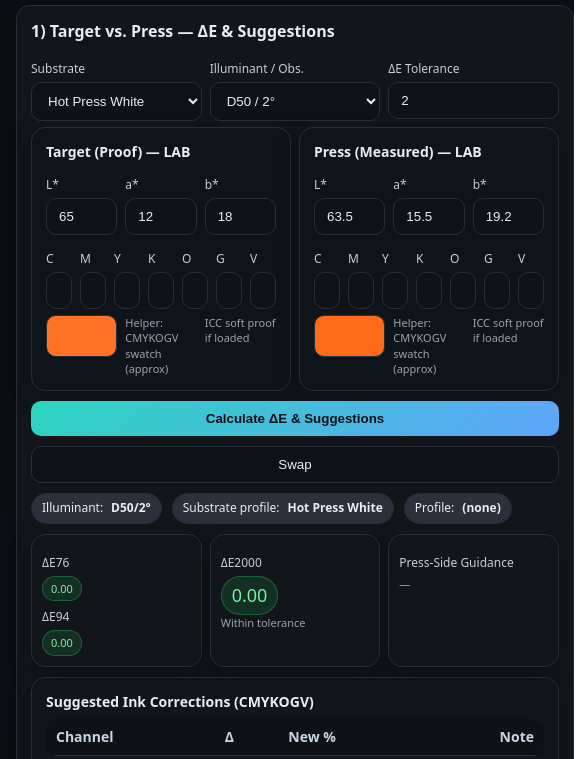
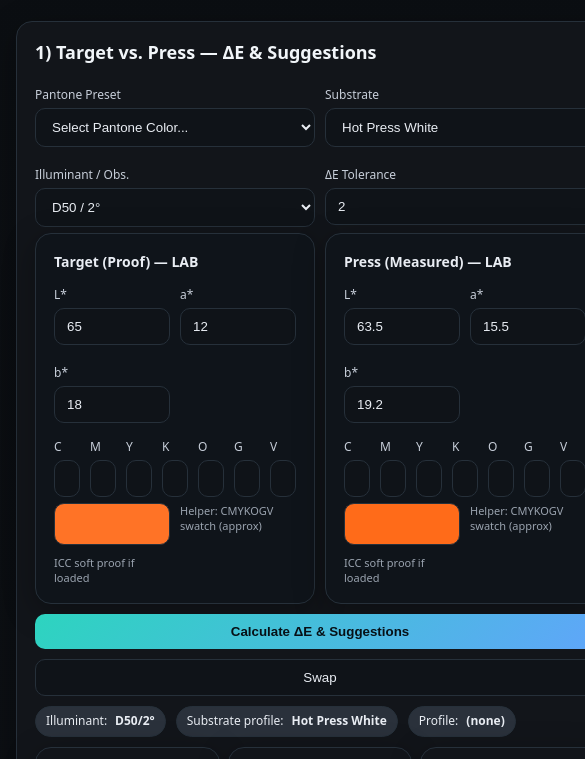
Before and after one commit to Hostind/hdcmyk, a website: page index.html in a window 390 px wide. Shown: the part 150-909 px from the top of the page, 585 px wide, since content can reach past the window. Drawn offline with Linux system fonts and the light colour scheme.

Commit message:
Update to GPT-5 implementation with enhanced UI and service worker v15
- Updated index.html with enhanced HD CMYK styling and responsive design
- Upgraded service worker to v15 with GPT-5 implementation features
- Added comprehensive file caching for all 36 application modules
- Enhanced responsive grid layout with breakpoints up to 2400px
- Improved typography and visual hierarchy
- Added Pantone preset integration and enhanced color management
- Maintained backward compatibility while adding modern features
- All files verified and application tested successfully

```diff
--- a/index.html
+++ b/index.html
@@ -13,21 +13,26 @@
   *{box-sizing:border-box}
   body{margin:0;background:linear-gradient(180deg,#0b0e12 0%,#0f1217 100%);color:var(--text);font:14px/1.4 system-ui,Segoe UI,Roboto,Helvetica,Arial}
   header{position:sticky;top:0;z-index:5;background:rgba(13,15,18,.85);backdrop-filter:saturate(1.4) blur(8px);border-bottom:1px solid var(--border)}
-  .wrap{max-width:1280px;margin:0 auto;padding:12px 16px}
-  h1{margin:0;font-size:20px;letter-spacing:.2px}
-  .subtitle{color:var(--soft);font-size:12px}
-  .grid{display:grid;gap:12px}
-  @media(min-width:1100px){ .grid.cols-3{grid-template-columns:2fr 1.5fr 1.2fr} .grid.cols-2{grid-template-columns:2fr 1.2fr}}
-  .card{background:var(--panel);border:1px solid var(--border);border-radius:14px;padding:14px;box-shadow:0 6px 22px rgba(0,0,0,.25)}
-  .card h2{margin:0 0 8px 0;font-size:16px}
+  .wrap{max-width:2400px;margin:0 auto;padding:16px 24px}
+  h1{margin:0;font-size:24px;letter-spacing:.2px;font-weight:600}
+  .subtitle{color:var(--soft);font-size:13px;line-height:1.4}
+  .grid{display:grid;gap:16px}
+  @media(max-width:1200px){ .grid.cols-3{grid-template-columns:1fr} .grid.cols-2{grid-template-columns:1fr} .wrap{padding:12px 16px}}
+  @media(min-width:1200px) and (max-width:1600px){ .grid.cols-3{grid-template-columns:1.5fr 1.2fr 1fr} .grid.cols-2{grid-template-columns:1.4fr 1fr}}
+  @media(min-width:1600px) and (max-width:2000px){ .grid.cols-3{grid-template-columns:1.8fr 1.4fr 1.2fr} .grid.cols-2{grid-template-columns:1.6fr 1fr}}
+  @media(min-width:2000px) and (max-width:2400px){ .grid.cols-3{grid-template-columns:2fr 1.6fr 1.4fr} .grid.cols-2{grid-template-columns:1.8fr 1.2fr}}
+  @media(min-width:2400px){ .grid.cols-3{grid-template-columns:2.2fr 1.8fr 1.6fr} .grid.cols-2{grid-template-columns:2fr 1.4fr}}
+  .card{background:var(--panel);border:1px solid var(--border);border-radius:16px;padding:18px;box-shadow:0 8px 32px rgba(0,0,0,.3)}
+  .card h2{margin:0 0 12px 0;font-size:18px;font-weight:600;color:#f1f5f9}
   label{display:block;margin:10px 0 4px 0;color:#c7ced9;font-size:12px}
   input,select,button,textarea{width:100%;padding:10px 12px;border-radius:10px;border:1px solid var(--border);background:var(--card);color:var(--text)}
   textarea{resize:vertical}
   input[type="number"]{appearance:textfield}
-  .row{display:grid;grid-template-columns:repeat(6,1fr);gap:8px}
-  .row-4{display:grid;grid-template-columns:repeat(4,1fr);gap:8px}
-  .row-3{display:grid;grid-template-columns:repeat(3,1fr);gap:8px}
-  .row-2{display:grid;grid-template-columns:repeat(2,1fr);gap:8px}
+  .row{display:grid;grid-template-columns:repeat(6,1fr);gap:10px}
+  .row-4{display:grid;grid-template-columns:repeat(4,1fr);gap:10px}
+  .row-3{display:grid;grid-template-columns:repeat(3,1fr);gap:10px}
+  .row-2{display:grid;grid-template-columns:repeat(2,1fr);gap:10px}
+  @media(max-width:1200px){ .row{grid-template-columns:repeat(3,1fr)} .row-4{grid-template-columns:repeat(2,1fr)} .row-3{grid-template-columns:repeat(2,1fr)}}
   .pill{display:inline-flex;align-items:center;gap:8px;background:var(--chip);border:1px solid var(--border);padding:6px 10px;border-radius:999px;font-size:12px}
   .btn{cursor:pointer;transition:.15s transform ease,.15s opacity}
   .btn:hover{transform:translateY(-1px)}
@@ -74,7 +79,13 @@
   <!-- Left Column -->
   <section class="card">
     <h2>1) Target vs. Press — ΔE & Suggestions</h2>
-    <div class="row-3">
+    <div class="row-4">
+      <div>
+        <label>Pantone Preset</label>
+        <select id="pantonePreset">
+          <option value="">Select Pantone Color...</option>
+        </select>
+      </div>
       <div>
         <label>Substrate</label>
         <select id="substrate">
@@ -525,6 +536,7 @@ inputIds.forEach(id=>byId(id).addEventListener('input',debouncedSw));
 
 byId('substrate').addEventListener('change',()=>{byId('subsText').textContent=SUBSTRATES[byId('substrate').value].name; updateProofing();});
 byId('illuminant').addEventListener('change',()=>{byId('illumText').textContent=byId('illuminant').value.replace(' ','');});
+byId('pantonePreset').addEventListener('change',handlePantonePresetChange);
 byId('calcBtn').addEventListener('click',calcAll);
 byId('swapBtn').addEventListener('click',()=>{
   const t=["tL","tA","tB","tC","tM","tY","tK","tO","tG","tV"].map(id=>byId(id).value);
@@ -815,6 +827,93 @@ function autoBalance(){
   byId('ccmOut').textContent='Auto‑Balance applied (CCM + gray bias). Review ΔE heatmap.';
 }
 
+/* ====== Pantone Preset Functionality ====== */
+function handlePantonePresetChange(){
+  const select = byId('pantonePreset');
+  const selectedValue = select.value;
+
+  if(!selectedValue) return;
+
+  // Find the selected Pantone color
+  let selectedColor = null;
+  if(window.pantoneColors && window.pantoneColors.colors) {
+    selectedColor = window.pantoneColors.colors.find(color => color.name === selectedValue);
+  }
+
+  if(selectedColor && selectedColor.cmyk) {
+    // Set CMYK values from selected Pantone color
+    byId('tC').value = selectedColor.cmyk.c || 0;
+    byId('tM').value = selectedColor.cmyk.m || 0;
+    byId('tY').value = selectedColor.cmyk.y || 0;
+    byId('tK').value = selectedColor.cmyk.k || 0;
+
+    // Convert CMYK to approximate LAB for display
+    const rgb = cmykToRgb(selectedColor.cmyk.c || 0, selectedColor.cmyk.m || 0, selectedColor.cmyk.y || 0, selectedColor.cmyk.k || 0);
+    const lab = rgbToLab(...rgb);
+    byId('tL').value = fmt(lab[0]);
+    byId('tA').value = fmt(lab[1]);
+    byId('tB').value = fmt(lab[2]);
+
+    // Update swatches
+    updateSwatches();
+
+    // Show toast notification
+    toast(`Applied ${selectedColor.name} - CMYK: ${selectedColor.cmyk.c},${selectedColor.cmyk.m},${selectedColor.cmyk.y},${selectedColor.cmyk.k}`);
+  }
+}
+
+function populatePantonePresets(){
+  const select = byId('pantonePreset');
+  if(!select) return;
+
+  // Clear existing options except the first one
+  select.innerHTML = '<option value="">Select Pantone Color...</option>';
+
+  if(window.pantoneColors && window.pantoneColors.colors) {
+    // Group popular Pantone colors for easy access
+    const popularColors = [
+      'PANTONE 186 PC', 'PANTONE 300 PC', 'PANTONE 485 PC', 'PANTONE 286 PC',
+      'PANTONE 116 PC', 'PANTONE 355 PC', 'PANTONE 264 PC', 'PANTONE 485 PC',
+      'PANTONE Black PC', 'PANTONE Pro. Cyan PC', 'PANTONE Pro. Mag. PC', 'PANTONE Pro. Yel. PC'
+    ];
+
+    // Add popular colors first
+    const popularGroup = document.createElement('optgroup');
+    popularGroup.label = 'Popular Pantone Colors';
+
+    popularColors.forEach(colorName => {
+      const color = window.pantoneColors.colors.find(c => c.name === colorName);
+      if(color) {
+        const option = document.createElement('option');
+        option.value = color.name;
+        option.textContent = `${color.name} (C${color.cmyk.c} M${color.cmyk.m} Y${color.cmyk.y} K${color.cmyk.k})`;
+        popularGroup.appendChild(option);
+      }
+    });
+
+    select.appendChild(popularGroup);
+
+    // Add all colors grouped by series
+    const allGroup = document.createElement('optgroup');
+    allGroup.label = 'All Pantone Colors';
+
+    // Sort colors by name for better organization
+    const sortedColors = [...window.pantoneColors.colors]
+      .filter(color => !popularColors.includes(color.name))
+      .sort((a, b) => a.name.localeCompare(b.name))
+      .slice(0, 200); // Limit to first 200 to avoid performance issues
+
+    sortedColors.forEach(color => {
+      const option = document.createElement('option');
+      option.value = color.name;
+      option.textContent = `${color.name} (C${color.cmyk.c} M${color.cmyk.m} Y${color.cmyk.y} K${color.cmyk.k})`;
+      allGroup.appendChild(option);
+    });
+
+    select.appendChild(allGroup);
+  }
+}
+
 /* ====== Library ====== */
 function importLib(file){ const r=new FileReader(); r.onload=()=>{ try{ LIB=JSON.parse(r.result); renderLib({msg:'Loaded '+LIB.length+' entries'}); } catch(e){ alert('Invalid JSON'); } }; r.readAsText(file); }
 function exportLib(){ const blob=new Blob([JSON.stringify(LIB,null,2)],{type:'application/json'}); const a=document.createElement('a'); a.href=URL.createObjectURL(blob); a.download='hdcmyk_library.json'; a.click(); }
@@ -1086,10 +1185,11 @@ byId('clientDelete').addEventListener('click',()=>{
   ensureGridStats();
   loadClients();
 
-  // Initialize Pantone library display
+  // Initialize Pantone library display and presets
   if(window.pantoneColors && window.pantoneColors.colors) {
     console.log(`Pantone library loaded: ${window.pantoneColors.colors.length} colors`);
     toast(`Pantone library loaded: ${window.pantoneColors.colors.length} colors`);
+    populatePantonePresets();
   }
 })();
 </script>
```
Also changed, not shown: sw.js (+29 -6 lines), 1 other file.
